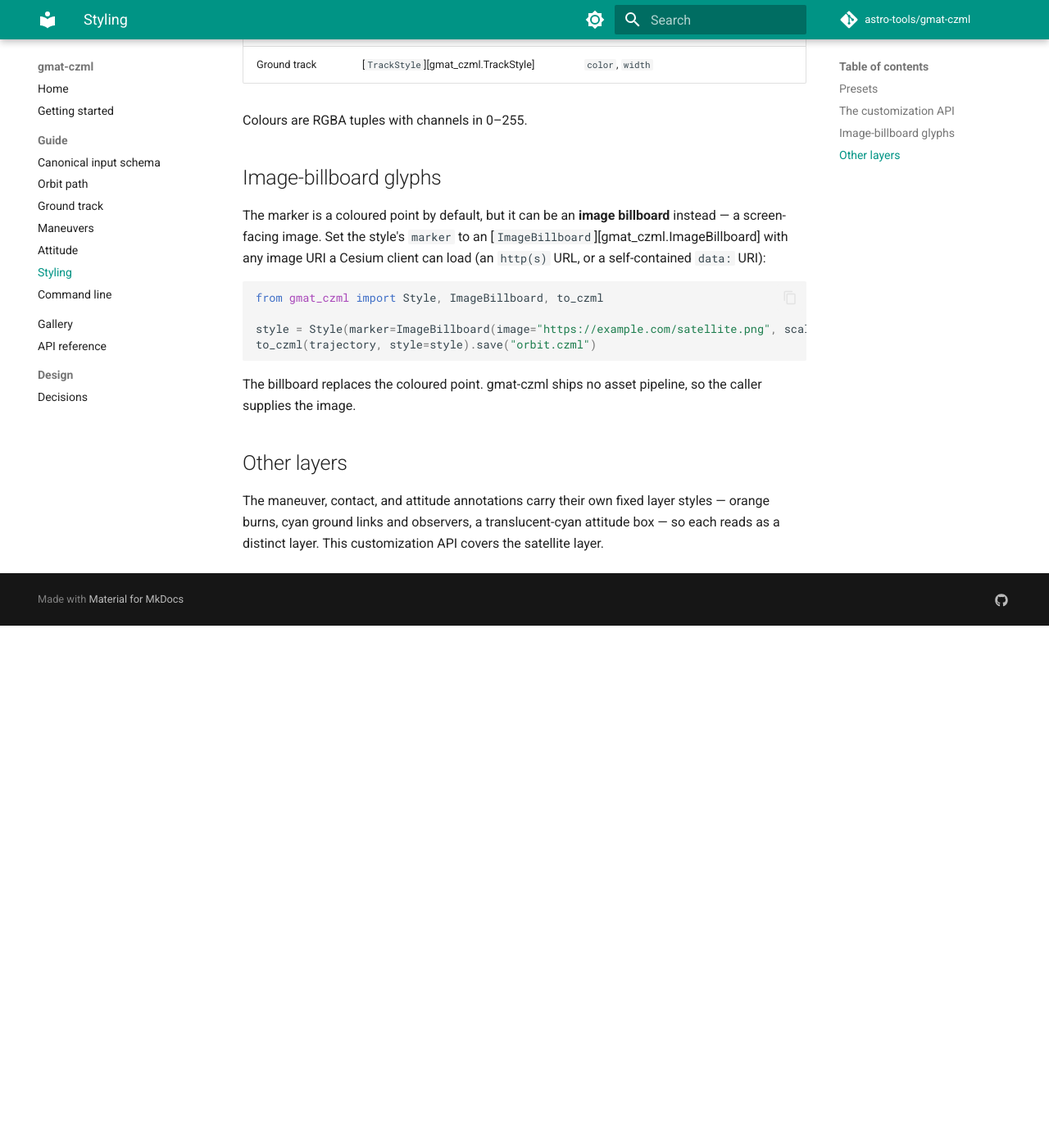
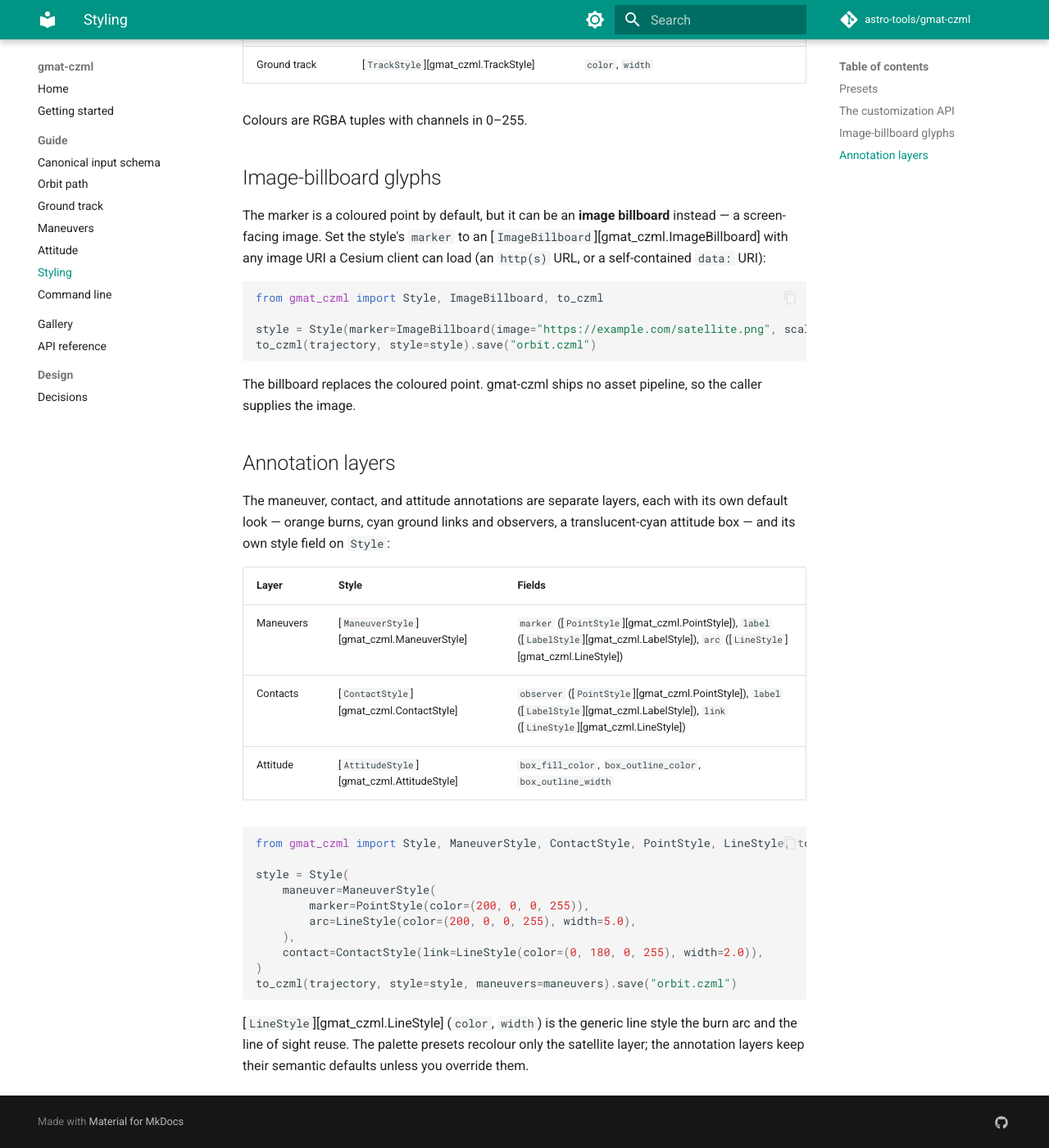
Before and after one commit to astro-tools/gmat-czml, an MkDocs documentation site: the page built from docs/styling.md, in a window 1280 px wide and 1400 px high, scrolled down 1450 px. Shown: the whole window at 82% size. Built offline with MkDocs 1.6.1 and Material for MkDocs 9.7.7, drawn with Linux system fonts in a browser that asks for light colours; comment, search, counter and statistics services are not loaded; before the commit the page ends 2213 px from its top, so only the background shows below that.

Commit message:
Document annotation-layer styling
Add an annotation-layers section to the styling guide (ManeuverStyle,
ContactStyle, AttitudeStyle, and the generic LineStyle), list the new
types in the API reference, and update the maneuver and attitude pages to
point at the recolouring fields.

Part of #33.

````diff
--- a/docs/styling.md
+++ b/docs/styling.md
@@ -70,8 +70,31 @@ to_czml(trajectory, style=style).save("orbit.czml")
 The billboard replaces the coloured point. gmat-czml ships no asset pipeline, so the caller supplies
 the image.
 
-## Other layers
+## Annotation layers
 
-The maneuver, contact, and attitude annotations carry their own fixed layer styles — orange burns,
-cyan ground links and observers, a translucent-cyan attitude box — so each reads as a distinct layer.
-This customization API covers the satellite layer.
+The maneuver, contact, and attitude annotations are separate layers, each with its own default look
+— orange burns, cyan ground links and observers, a translucent-cyan attitude box — and its own style
+field on `Style`:
+
+| Layer | Style | Fields |
+|-------|-------|--------|
+| Maneuvers | [`ManeuverStyle`][gmat_czml.ManeuverStyle] | `marker` ([`PointStyle`][gmat_czml.PointStyle]), `label` ([`LabelStyle`][gmat_czml.LabelStyle]), `arc` ([`LineStyle`][gmat_czml.LineStyle]) |
+| Contacts | [`ContactStyle`][gmat_czml.ContactStyle] | `observer` ([`PointStyle`][gmat_czml.PointStyle]), `label` ([`LabelStyle`][gmat_czml.LabelStyle]), `link` ([`LineStyle`][gmat_czml.LineStyle]) |
+| Attitude | [`AttitudeStyle`][gmat_czml.AttitudeStyle] | `box_fill_color`, `box_outline_color`, `box_outline_width` |
+
+```python
+from gmat_czml import Style, ManeuverStyle, ContactStyle, PointStyle, LineStyle, to_czml
+
+style = Style(
+    maneuver=ManeuverStyle(
+        marker=PointStyle(color=(200, 0, 0, 255)),
+        arc=LineStyle(color=(200, 0, 0, 255), width=5.0),
+    ),
+    contact=ContactStyle(link=LineStyle(color=(0, 180, 0, 255), width=2.0)),
+)
+to_czml(trajectory, style=style, maneuvers=maneuvers).save("orbit.czml")
+```
+
+[`LineStyle`][gmat_czml.LineStyle] (`color`, `width`) is the generic line style the burn arc and the
+line of sight reuse. The palette presets recolour only the satellite layer; the annotation layers
+keep their semantic defaults unless you override them.
````
Also changed, not shown: docs/api.md (+8 -0 lines), docs/conversion/attitude.md (+4 -2 lines), docs/conversion/maneuvers.md (+3 -2 lines).
